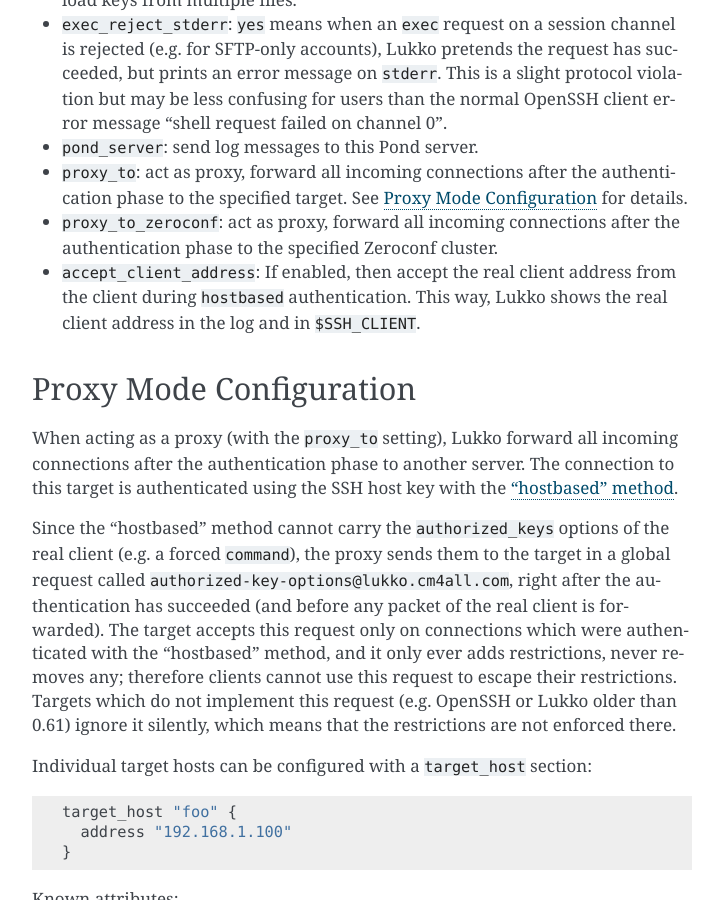
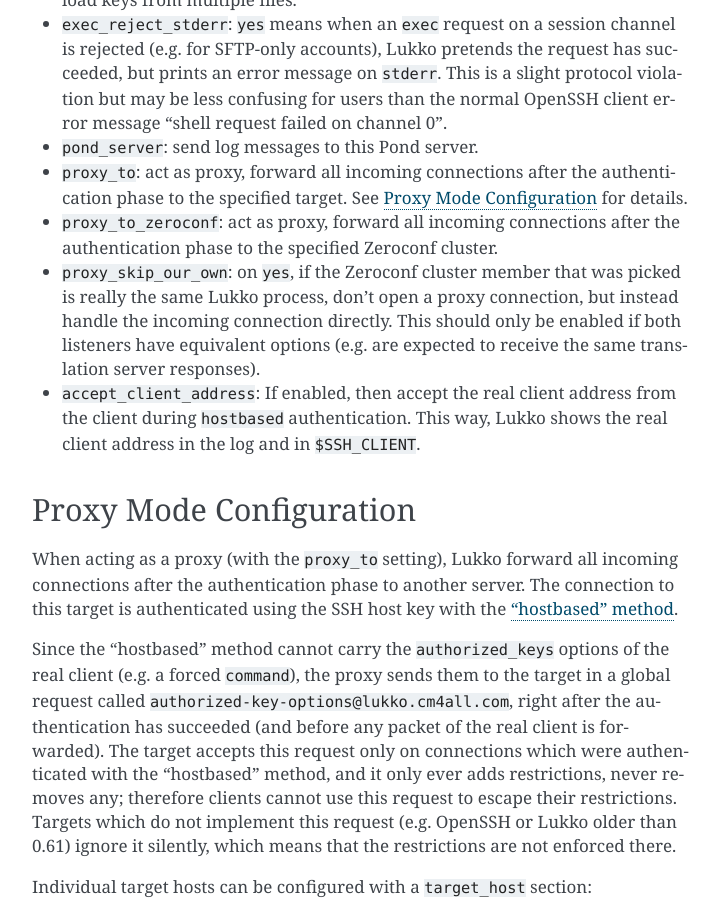
Before and after one commit to CM4all/lukko, a Sphinx documentation site: the page built from doc/index.rst, in a window 1280 px wide and 900 px high, scrolled down 2010 px. Shown: the whole window, without its empty margins (388-1111 px from the left). Built offline with Sphinx 7.4.7, drawn with Linux system fonts in a browser that asks for light colours; cross-references to code outside the pages are shown as plain code.

Commit message:
proxy: add option "proxy_skip_our_own" to short-cut local connections

```diff
--- a/doc/index.rst
+++ b/doc/index.rst
@@ -133,6 +133,13 @@
 - ``proxy_to_zeroconf``: act as proxy, forward all incoming
   connections after the authentication phase to the specified Zeroconf
   cluster.
+
+- ``proxy_skip_our_own``: on ``yes``, if the Zeroconf cluster member
+  that was picked is really the same Lukko process, don't open a proxy
+  connection, but instead handle the incoming connection directly.
+  This should only be enabled if both listeners have equivalent
+  options (e.g. are expected to receive the same translation server
+  responses).
 
 - ``accept_client_address``: If enabled, then accept the real client
   address from the client during ``hostbased`` authentication.  This
```
Also changed, not shown: 5 other files.
